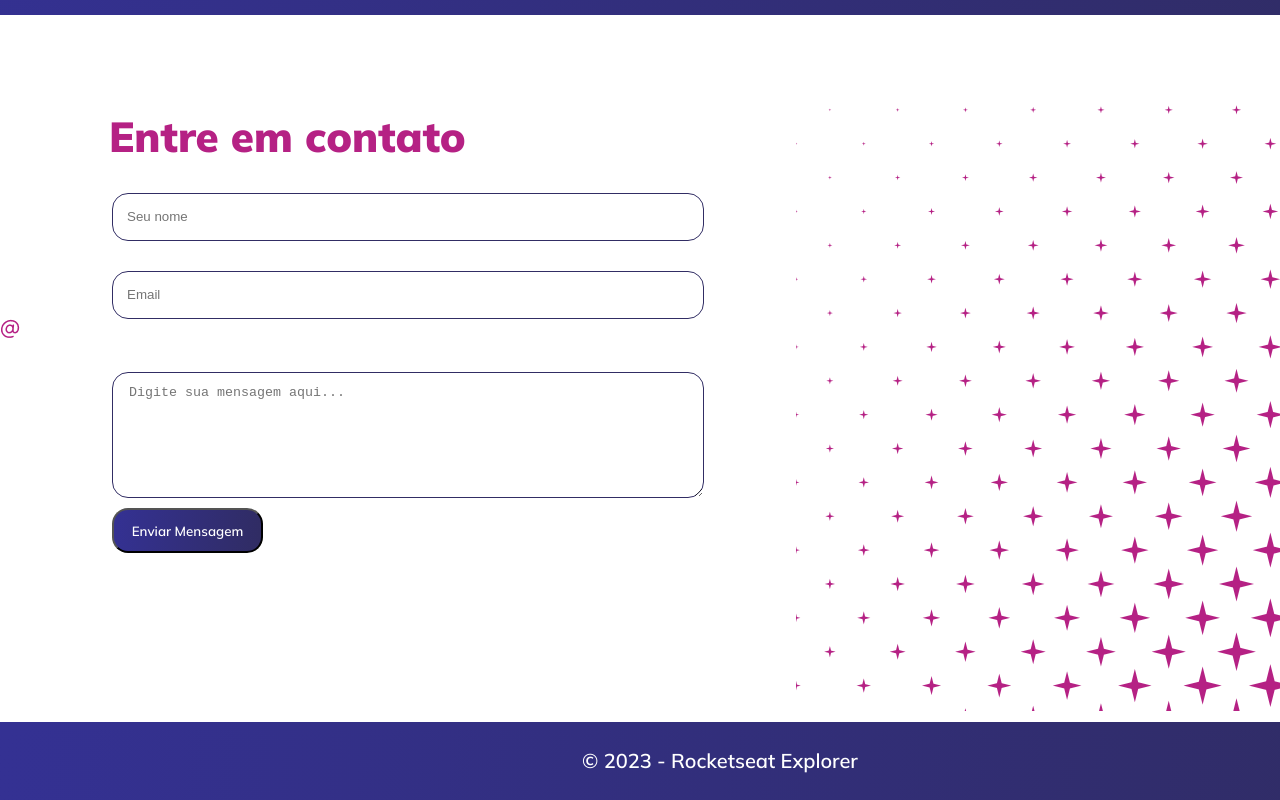
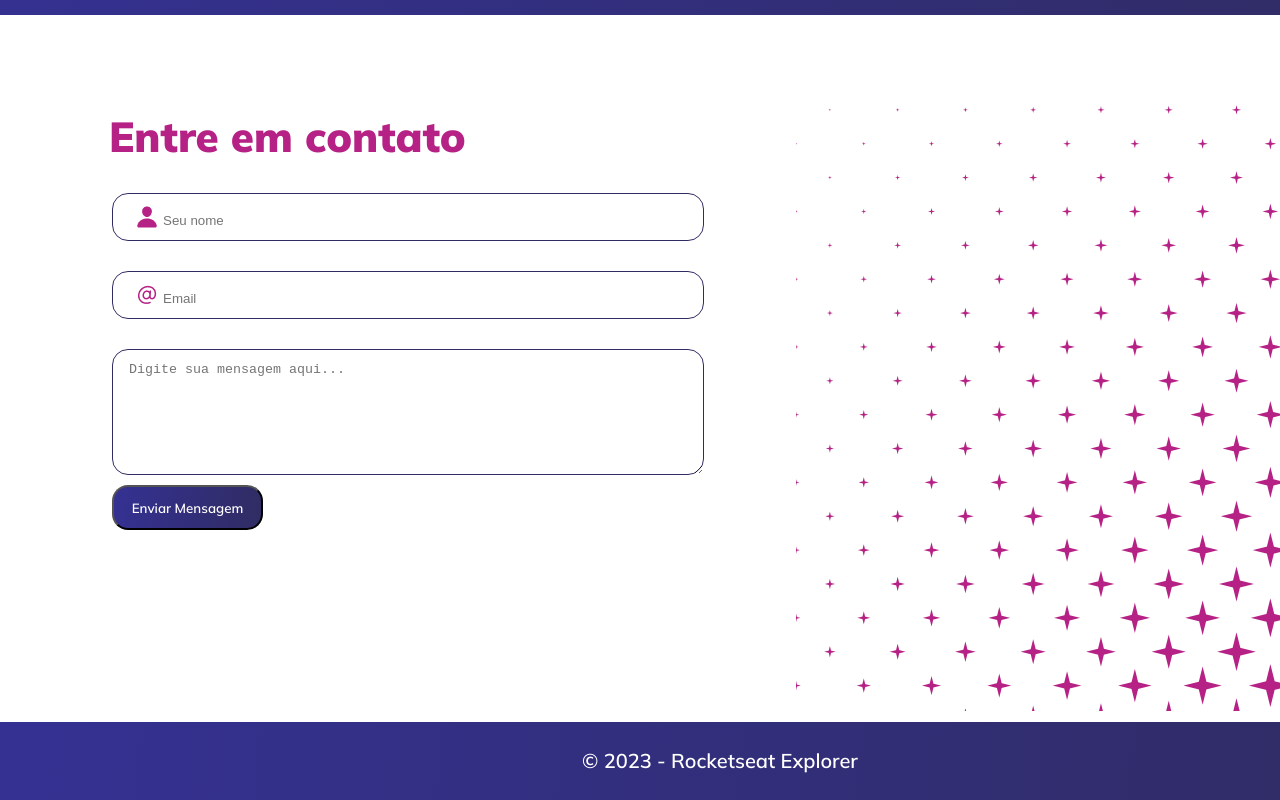
Before and after one commit to rafaelokra/Explore-sem-limites, a plain HTML site: page index.html in a window 1280 px wide. Shown: the part 1555-2355 px from the top of the page. Drawn offline with Linux system fonts and the light colour scheme.

Commit message:
continuacao.

```diff
--- a/index.html
+++ b/index.html
@@ -8,8 +8,10 @@
     <link rel="stylesheet" href="style.css">
     <link
     href="https://fonts.googleapis.com/css2?family=Mulish:wght@600;700;900&display=swap"
-    rel="stylesheet"
-  />
+    rel="stylesheet" />
+
+    <link rel="stylesheet" href="estilos/media-query.css">
+
 </head>
 <body>
     <section id="grup" >
@@ -67,7 +69,8 @@
 
                                       <div class="input-wapper">
                                             <input type="email"  id="email" placeholder="Email">
-                                            <img src="img/Vector (2).png" alt="">
+                                            <img class="vector2
+                                            " src="img/Vector (2).png" alt="">
                                      </div>
                                         <div class="input-wapper">
                                             <textarea placeholder  ="Digite sua mensagem aqui..." ></textarea>
--- a/style.css
+++ b/style.css
@@ -1,3 +1,7 @@
+@charset "UTF-8";
+
+
+
 *{
     margin: 0;
     padding: 0;
@@ -142,25 +146,43 @@ form{
 }
  #name{
     display: flex;
-    flex-direction: row;
-    align-items: center;
     padding: 12px 16px 12px 14px;
     gap: 12px;
-
     width: 592px;
     height: 48px;
     margin-left: 112px;
     margin-top: 30px;
 
+
     border: 1.5px solid #312D64;
     border-radius: 16px;
+
+}
+#name::placeholder{
+    text-align: center;
+    margin: 3.7px auto;
+}
+#email::placeholder{
+    text-align: center;
+    margin: 3.7px auto;
 }
 
+.input-wapper{
+    position: relative;
+}
  .input-wapper .vector1{
     position: absolute;
-    margin-left: 17%;
-    top: 188%;
-    bottom: 6.25%;
+    margin-left:9.5%;
+    top:27%;
+
+}
+
+.input-wapper .vector2{
+   position: absolute;
+    margin-left:9.5%;
+    top:29%;
+
+
 
 }
  #email{
@@ -252,3 +274,10 @@ footer{
     background: linear-gradient(96.21deg, #343193 0%, #302C63 99.68%);
     color: #FFFFFF;
 }
+
+.input-wapper  input::placeholder{
+    position: absolute;
+    left: 50px;
+    align-items: center;
+    justify-content: center;
+}
```
